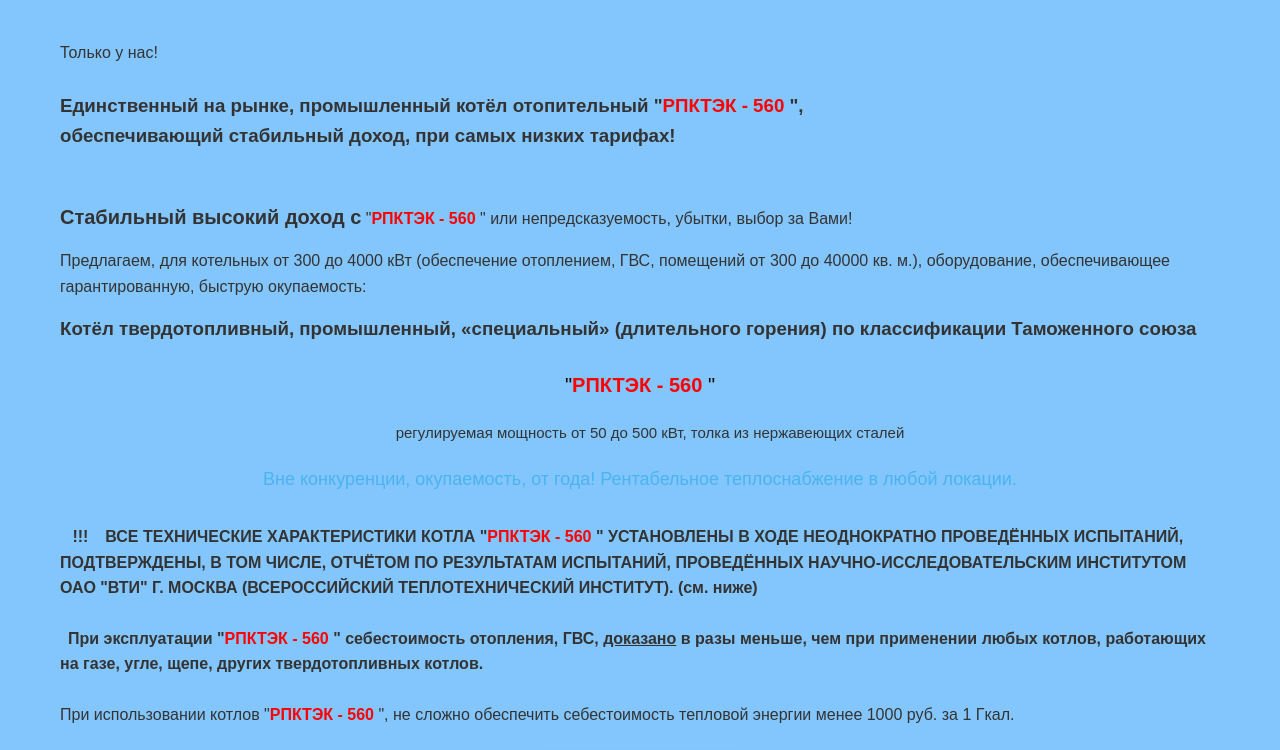
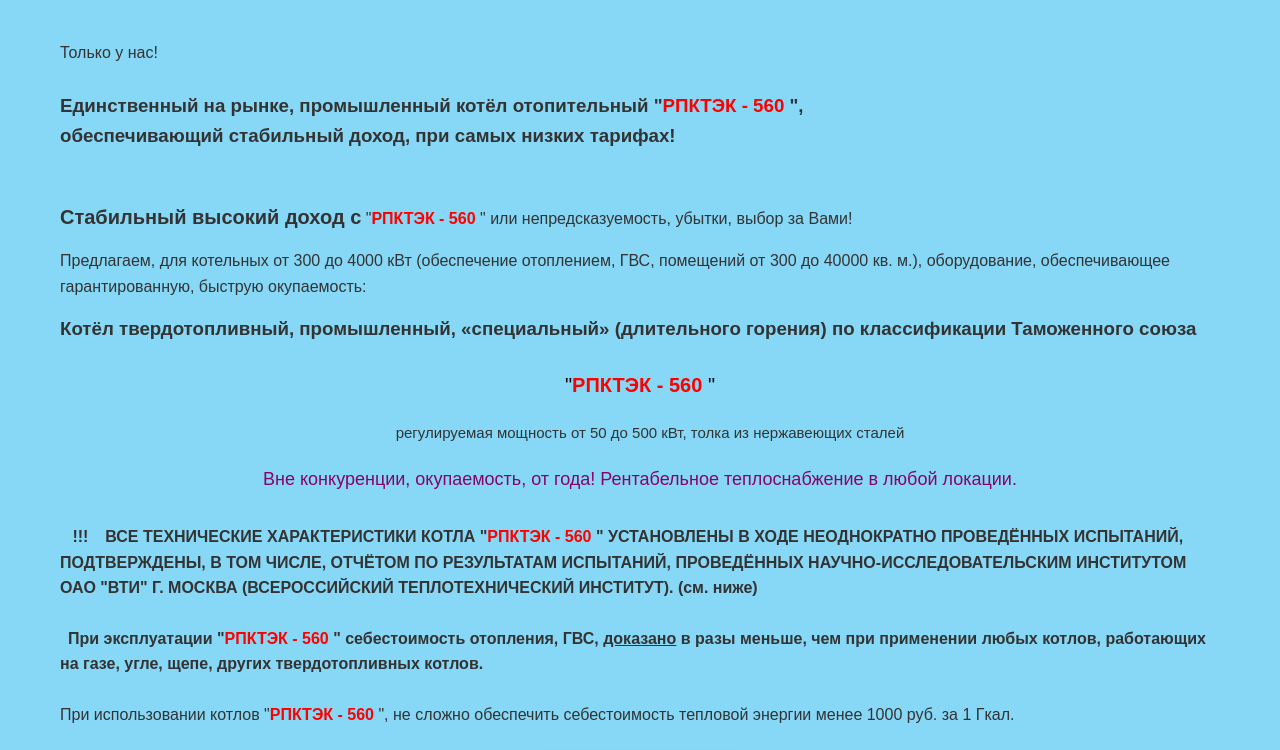
Before and after one commit to Prudexxx/kotl, a plain HTML site: page index.html in a window 1280 px wide. Shown: the top 750 px of the page. Drawn offline with Linux system fonts and the light colour scheme.

Commit message:
Update index.html

```diff
--- a/index.html
+++ b/index.html
@@ -14,7 +14,7 @@
         }
 
         body {
-            background-color: #83c6fd;
+            background-color: #87d8f7;
             color: #333;
             line-height: 1.6;
         }
@@ -185,7 +185,7 @@
             <li>регулируемая мощность от 50 до 500 кВт, толка из нержавеющих сталей</li>
         </ul>
 
-        <p style="color: rgb(74, 179, 240); font-size: 18px;">Вне конкуренции, окупаемость, от года! Рентабельное теплоснабжение в любой локации.</p></div>
+        <p style="color: rgb(134, 4, 102); font-size: 18px;">Вне конкуренции, окупаемость, от года! Рентабельное теплоснабжение в любой локации.</p></div>
 
         <div class="certification">
            <b> <p>&ensp; !!! &ensp; ВСЕ ТЕХНИЧЕСКИЕ ХАРАКТЕРИСТИКИ КОТЛА "<b class="red">РПКТЭК - 560 </b>" УСТАНОВЛЕНЫ В ХОДЕ НЕОДНОКРАТНО ПРОВЕДЁННЫХ ИСПЫТАНИЙ, ПОДТВЕРЖДЕНЫ, В ТОМ ЧИСЛЕ, ОТЧЁТОМ ПО РЕЗУЛЬТАТАМ ИСПЫТАНИЙ, ПРОВЕДЁННЫХ НАУЧНО-ИССЛЕДОВАТЕЛЬСКИМ ИНСТИТУТОМ ОАО "ВТИ" Г. МОСКВА (ВСЕРОССИЙСКИЙ ТЕПЛОТЕХНИЧЕСКИЙ ИНСТИТУТ). (см. ниже)</p>
```
